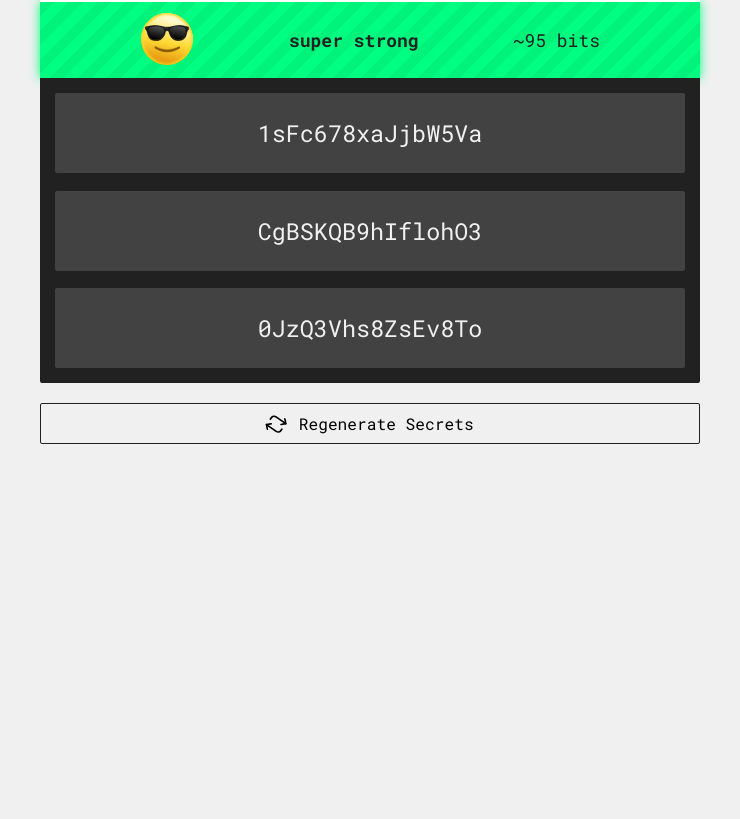
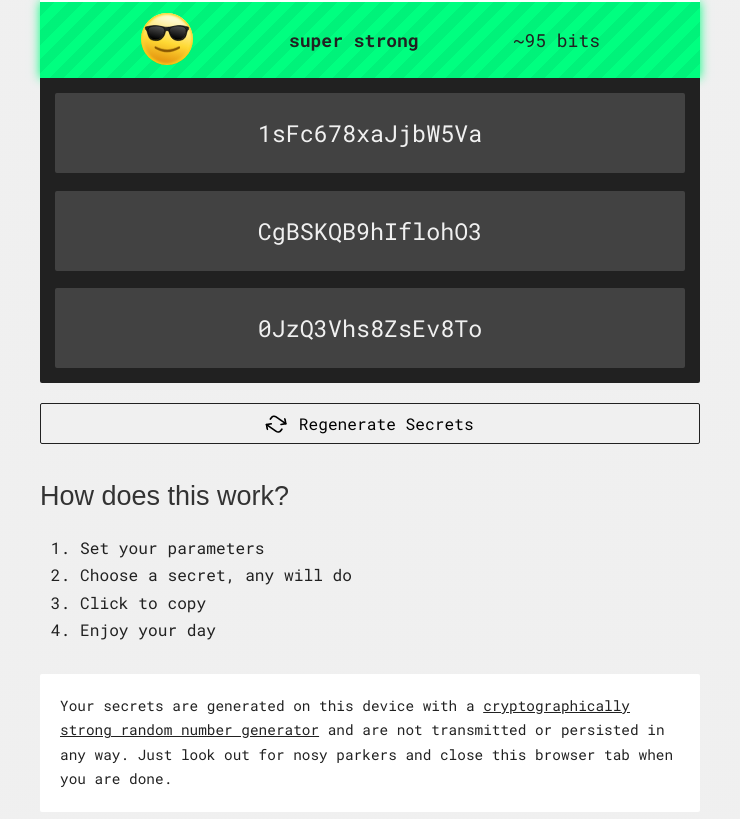
Before and after one commit to davidinoa/password-generator, a Next.js app: page / in a window 1280 px wide. Shown: the part 545-1364 px from the top of the page, without its empty margins (270-1010 px from the left). Before the commit the page ends 1009 px from the top, so only its background shows below. Built offline with nearby package versions, Linux system fonts and the light colour scheme; a web font is replaced by a local one.

Commit message:
Add instructions and disclaimer components

```diff
--- a/package.json
+++ b/package.json
@@ -9,9 +9,6 @@
     "lint": "next lint"
   },
   "dependencies": {
-    "@types/node": "20.6.3",
-    "@types/react": "18.2.22",
-    "@types/react-dom": "18.2.7",
     "autoprefixer": "10.4.16",
     "copy-to-clipboard": "^3.3.3",
     "eslint": "8.49.0",
@@ -27,6 +24,9 @@
   },
   "devDependencies": {
     "@svgr/webpack": "^8.1.0",
+    "@types/node": "20.6.3",
+    "@types/react": "18.2.22",
+    "@types/react-dom": "18.2.7",
     "@types/styled-components": "^5.1.27"
   }
 }
--- a/src/app/page.tsx
+++ b/src/app/page.tsx
@@ -19,6 +19,8 @@ import {
   generatePasswords,
   getEntropy,
 } from '@/lib/cryptoLogic'
+import Instructions from '@/components/Instructions'
+import Disclaimer from '@/components/Disclaimer'
 
 const Styles = styled.div`
   margin: 0 auto;
@@ -110,6 +112,8 @@ function Home() {
           <Secrets outputs={outputs[mode]} />
           <RegenerateButton onClick={() => generate(mode, params)} />
         </main>
+        <Instructions />
+        <Disclaimer />
       </Styles>
     </ThemeProvider>
   )
--- /dev/null
+++ b/src/components/Disclaimer.tsx
@@ -0,0 +1,25 @@
+import styled from 'styled-components'
+
+const Styles = styled.p`
+  background: ${(p) => p.theme.colors.lightGray};
+  background: white;
+  padding: 2rem;
+  font-size: 0.8em;
+  border-radius: ${(p) => p.theme.borderRadius};
+`
+
+export default function Disclaimer() {
+  return (
+    <Styles>
+      Your secrets are generated on this device with a{' '}
+      <a
+        href="https://developer.mozilla.org/en-US/docs/Web/API/Crypto/getRandomValues"
+        title="getRandomValues docs on Mozilla.org"
+      >
+        cryptographically strong random number generator
+      </a>{' '}
+      and are not transmitted or persisted in any way. Just look out for nosy
+      parkers and close this browser tab when you are done.
+    </Styles>
+  )
+}
--- /dev/null
+++ b/src/components/Instructions.tsx
@@ -0,0 +1,22 @@
+import styled from 'styled-components'
+
+const Styles = styled.div`
+  margin: 3rem 0;
+  ol {
+    font-size: 0.9em;
+  }
+`
+
+export default function Instructions() {
+  return (
+    <Styles>
+      <h2>How does this work?</h2>
+      <ol>
+        <li>Set your parameters</li>
+        <li>Choose a secret, any will do</li>
+        <li>Click to copy</li>
+        <li>Enjoy your day</li>
+      </ol>
+    </Styles>
+  )
+}
```
Also changed, not shown: 1 other file (tests, documents, lock files or other folders).
